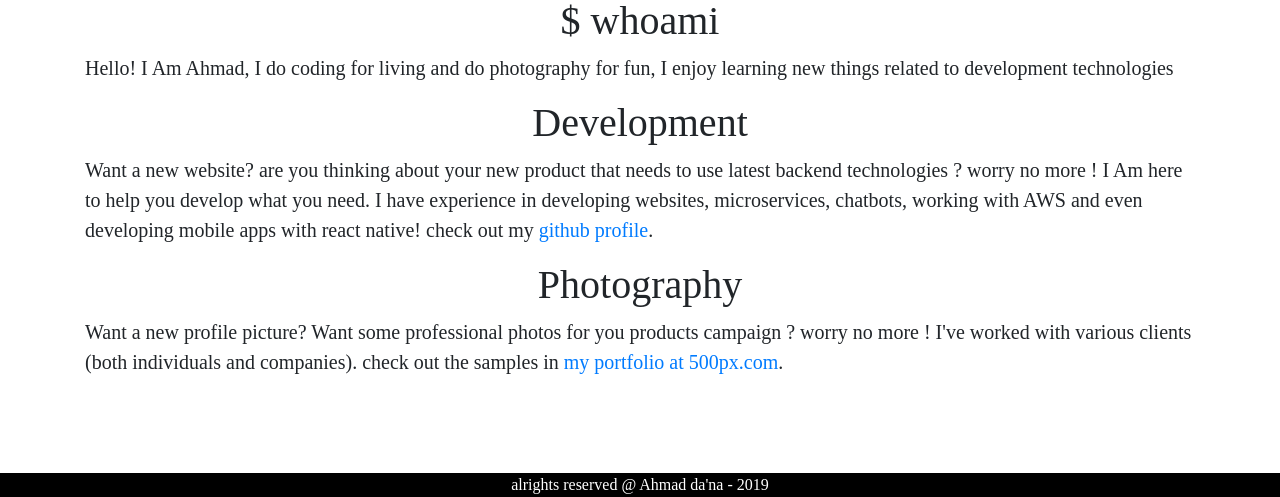
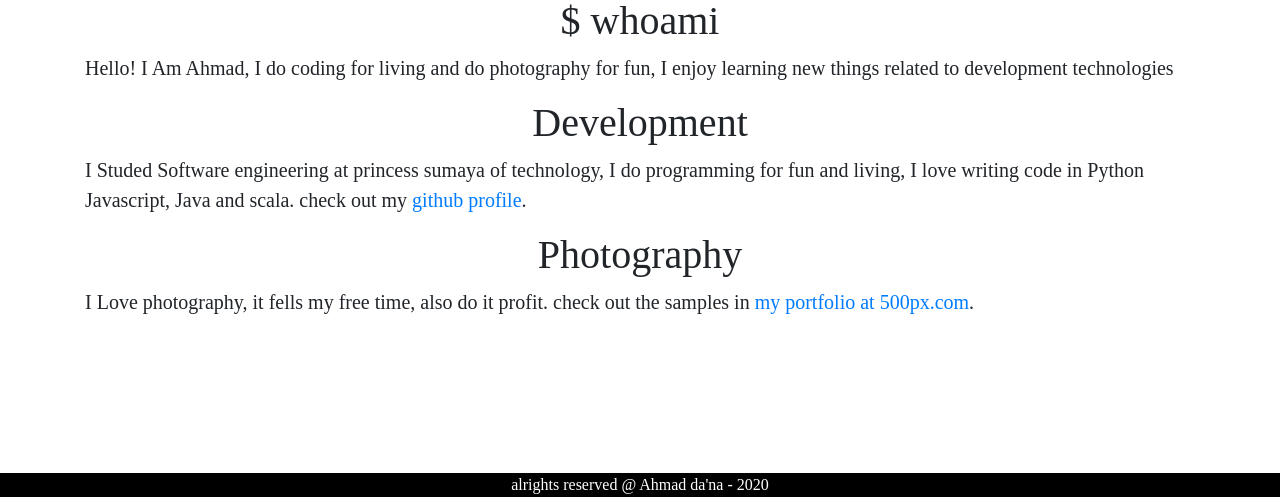
Before and after one commit to ahmadjd94/ahmadjd94.github.io, a plain HTML site: page index.html in a window 1280 px wide. Shown: the part 303-800 px from the top of the page. Drawn offline with Linux system fonts and the light colour scheme; a web font is replaced by a local one.

Commit message:
Update index.html

```diff
--- a/index.html
+++ b/index.html
@@ -11,8 +11,6 @@
     <!-- Bootstrap core CSS -->
     <link href="static/css/bootstrap.css" rel="stylesheet">
     <link href="static/css/overrides.css" rel="stylesheet">
-
-    <!-- Custom styles for this template -->
 
     <meta charset="UTF-8">
     <title>Ahmad Da'na</title>
@@ -57,10 +55,8 @@
                     <div class="sector">
                         <h1 class="titles" >Development</h1>
                         <p class="lead">
-                             Want a new website? are you thinking about your new product that needs to use latest backend technologies ?
-                            worry no more !
-                            I Am here to help you develop what you need.
-                            I have experience in developing websites, microservices, chatbots, working with AWS and even developing mobile apps with react native!
+                            I Studed Software engineering at princess sumaya of technology, I do programming for fun and living, I love writing code in Python
+                            Javascript, Java and scala.
 
                             check out my <a href="https://github.com/ahmadjd94" rel=”nofollow”>github profile</a>.
 
@@ -70,9 +66,7 @@
                   <div class="sector">
                       <h1 class="titles" >Photography</h1>
                         <p class="lead">
-                            Want a new profile picture? Want some professional photos for you products campaign ?
-                            worry no more !
-                            I've worked with various clients (both individuals and companies).
+                            I Love photography, it fells my free time, also do it profit.
                             check out the samples in <a href="https://500px.com/ahmaddana" rel=”nofollow”> my portfolio at 500px.com</a>.
                             </div>
                         </p>
@@ -82,7 +76,7 @@
         </div>
     </div>
     <footer class="footer">
-        <div class="col">alrights reserved @ Ahmad da'na - 2019 </div>
+        <div class="col">alrights reserved @ Ahmad da'na - 2020 </div>
     </footer>
 <script data-ad-client="ca-pub-3192049794307397" async src="https://pagead2.googlesyndication.com/pagead/js/adsbygoogle.js"></script>
 
```
